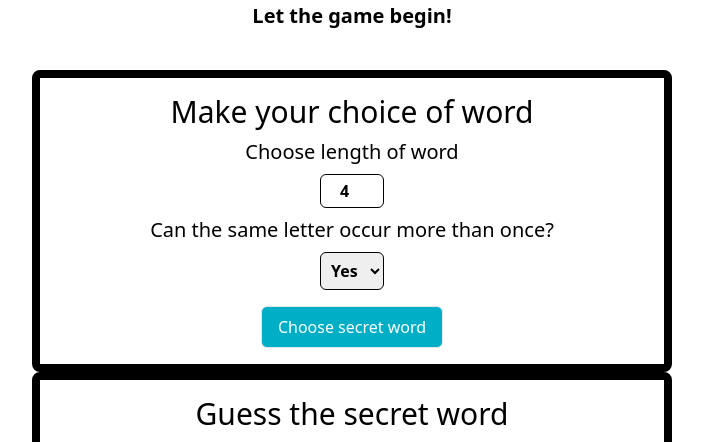
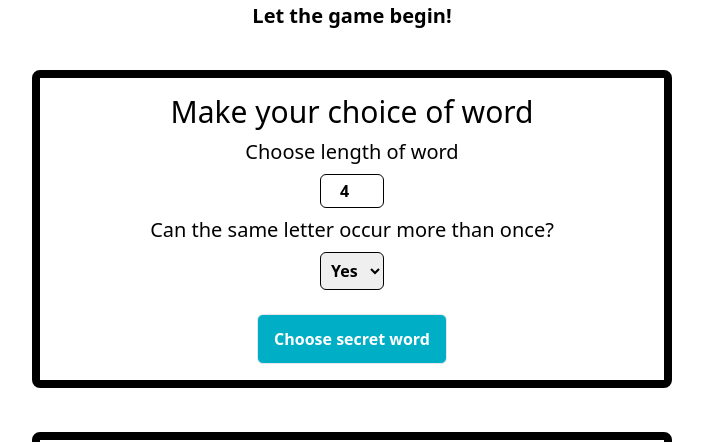
Before and after one commit to LolloGro/GuessTheSecretWord, a React app in the folder GuessSecretWord/frontend/: page / in a window 1280 px wide. Shown: the part 470-912 px from the top of the page, without its empty margins (288-991 px from the left). Built offline with nearby package versions, Linux system fonts and the light colour scheme; the HTML template or start-up script is replaced by a standard one.

Commit message:
Handle display function

```diff
--- a/GuessSecretWord/frontend/src/components/HomePage.jsx
+++ b/GuessSecretWord/frontend/src/components/HomePage.jsx
@@ -2,11 +2,9 @@ function HomePage() {
   return (
     <>
       <div className="flex flex-col items-center">
-        <img
-          src="/static/QuestionFront.webp"
-          alt="Guess the word"
-          className="max-w-[1000px] border-[0.5rem] border-solid border-black rounded-md"
-        />
+        <div className="max-w-[1000px] border-[0.5rem] border-solid border-black rounded-md">
+          <img src="/static/QuestionFront.webp" alt="Guess the word" />
+        </div>
         <h1 className="text-4xl font-bold p-2">Guess The Word</h1>
         <p className="text-xl max-w-[600px]">
           This is a word game where your quest is to guess the secret word. How
--- a/GuessSecretWord/frontend/src/components/SecretWord.jsx
+++ b/GuessSecretWord/frontend/src/components/SecretWord.jsx
@@ -1,34 +1,40 @@
 import { useState } from "react";
+import Button from "./button";
 
-export default function SecretWord({ onNum, onDisplay }) {
+function SecretWord({ onNum, onDisplay }) {
   const [number, setNumber] = useState(4);
 
   function handleNumber(event) {
     setNumber(event.target.value);
   }
 
-  const [repeat, setRep] = useState("rep");
+  const [repeat, setRep] = useState("yes");
 
   function handleRep(event) {
     setRep(event.target.value);
   }
 
-  const [display, setDisplay] = useState(false);
+  const [error, setError] = useState("");
+  function handleError(err) {
+    setError(err);
+  }
 
-  if (display == true) {
-    console.log(
-      "Med denna kan vi stänga modulen och öppna gissa order",
-      display
-    );
+  const [display, setDisplay] = useState(true);
+  function handleDisplay(disp) {
+    setDisplay(disp);
   }
 
   async function loadSecret(number, repeat) {
     const res = await fetch(`/game/secretword/${number}/${repeat}`);
     if (res.ok) {
       const close = await res.json();
-      console.log("Secretword value to change display", close);
-      onDisplay(close);
-      setDisplay(close);
+      if (close == "error") {
+        handleError("No words exist, change you search");
+      } else {
+        handleError("");
+        handleDisplay(close);
+        onDisplay(true);
+      }
     } else {
       console.error("Error", res.status);
     }
@@ -36,7 +42,8 @@ export default function SecretWord({ onNum, onDisplay }) {
 
   return (
     <>
-      <div className="m-auto mt-6 max-w-[640px] border-black border-[0.5rem] rounded-lg">
+      {display && (
+        <div className="m-auto mb-11 mt-6 max-w-[640px] border-black border-[0.5rem] rounded-lg">
           <div className="p-4 flex flex-col items-center">
             <h2 className="text-3xl mb-2">Make your choice of word</h2>
             <label className="text-xl mb-2">Choose length of word</label>
@@ -56,20 +63,22 @@ export default function SecretWord({ onNum, onDisplay }) {
               onChange={handleRep}
               className="w-16 border-solid border-black border rounded-md font-bold p-1.5"
             >
-            <option value={"rep"}>Yes</option>
-            <option value={"noRep"}>No</option>
+              <option value={"yes"}>Yes</option>
+              <option value={"no"}>No</option>
             </select>
-          <button
-            className="col-span-2 border rounded-md mt-4 bg-button-blue text-white pt-2 pb-2 pl-4 pr-4"
+            <p className="mt-2 text-red-600">{error}</p>
+            <Button
+              text={"Choose secret word"}
               onClick={() => {
                 onNum(number);
                 loadSecret(number, repeat);
               }}
-          >
-            Choose secret word
-          </button>
+            ></Button>
           </div>
         </div>
+      )}
     </>
   );
 }
+
+export default SecretWord;
```
Lines whose indentation alone changed are shown as unchanged.
